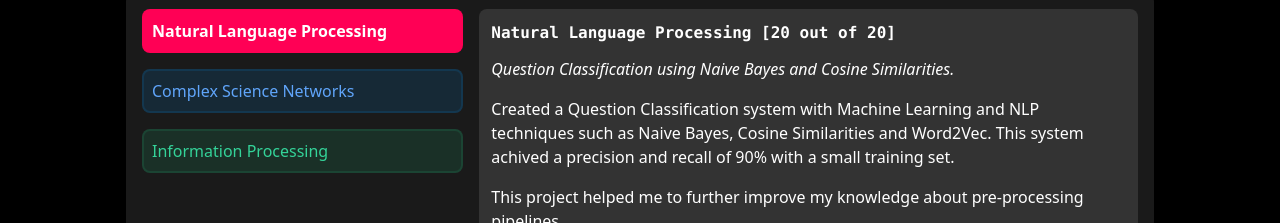
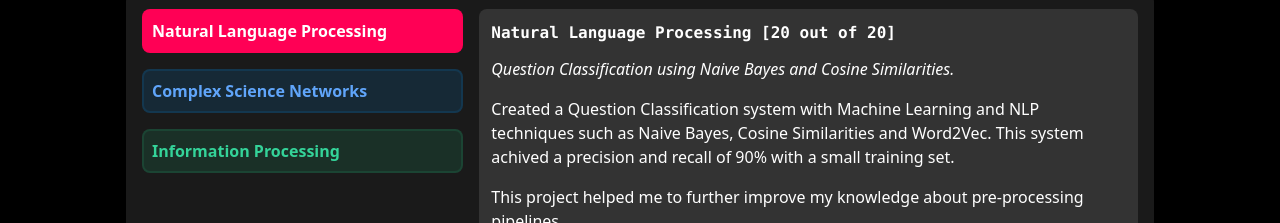
Before and after one commit to miguel-arrf/FramerMotion-CategoryPicker, a React (Create React App) app: page / in a window 1280 px wide. Shown: the part 151-374 px from the top of the page. Built offline with nearby package versions, Linux system fonts and the light colour scheme; the HTML template or start-up script is replaced by a standard one.

Commit message:
Change font label weight Left side weight is now always bold to prevent text wrapping in an ugly way...

```diff
--- a/src/App.js
+++ b/src/App.js
@@ -43,7 +43,7 @@ export default function App() {
                             style={{
                               backgroundColor: item.colorOpacity,
                               borderColor: item.colorOpacity,
-                              fontWeight: item === selectedTab ? "800" : "400",
+                              fontWeight: item === selectedTab ? "800" : "800",
                               color:
                                 item === selectedTab
                                   ? "rgb(255,255,255)"
@@ -64,7 +64,7 @@ export default function App() {
                               backgroundColor: item.color,
                               color: "rgb(255,255,255)"
                             }}
-                            className={` group rounded-lg  p-2   border-2 `}
+                            className={` group rounded-lg  p-2  border-2 `}
                           >
                             <div
                               key={item.label + "_text"}
```
